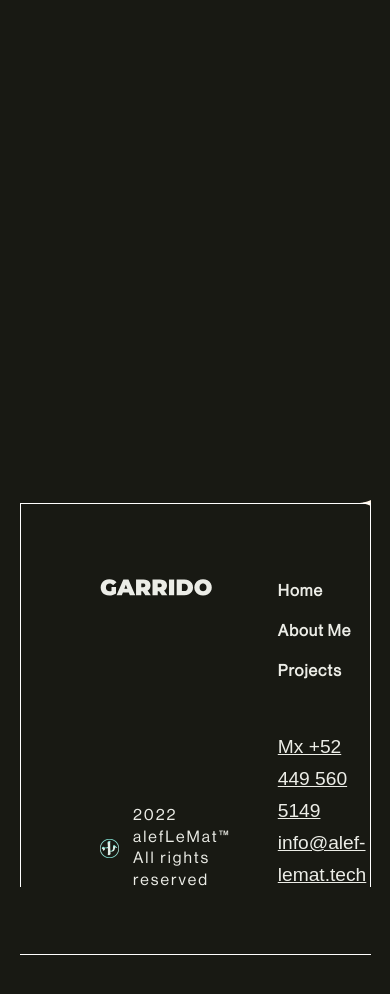
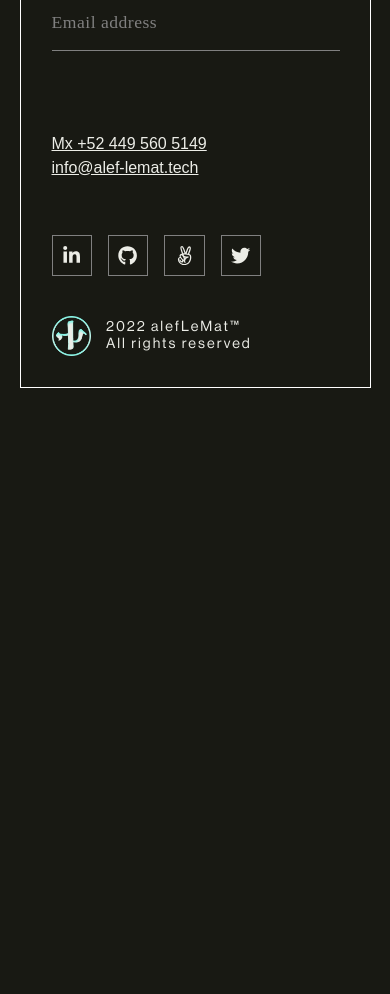
Before and after one commit to alef-garrido/portfolio-garrido, a React (Create React App) app: page / in a window 390 px wide. Shown: the part 2660-3654 px from the top of the page. After the commit the page ends 3064 px from the top, so only its background shows below. Built offline with nearby package versions, Linux system fonts and the light colour scheme; a web font is replaced by a local one.

Commit message:
Set mobile layout

```diff
--- a/src/scss/footer.scss
+++ b/src/scss/footer.scss
@@ -37,7 +37,7 @@
 }
 
 .footer-line-1 {
-  height: 24rem;
+  height: 44rem;
 }
 
 .footer-line-2 {
@@ -52,13 +52,13 @@
 
 .footer-line-left {
   left: 0;
-  height: 24rem;
+  height: 44rem;
 }
 
 .footer-line-right {
   right: 0;
   left: auto;
-  height: 24rem;
+  height: 44rem;
 }
 
 .footer-line-bottom {
@@ -215,3 +215,86 @@
     border-color: #39d353;
   }
 }
+
+@media screen and (min-width: 320px) and (max-width: 568px) {
+  .footer--container {
+    height: clamp(185vmin, 180vmin, 182vmin);
+    position: relative;
+    display: flex;
+    flex-direction: column;
+    padding: 4rem 2rem;
+    margin-bottom: 1rem;
+  }
+
+  .footer--border {
+    left: 250px;
+  }
+
+  .footer-line-left {
+    height: 94rem;
+  }
+
+  .footer-line-right {
+    height: 94rem;
+  }
+
+  .footer--content {
+    width: 90%;
+  }
+
+  .footer--menu {
+    padding: 0;
+  }
+
+  .footer--disclaimer {
+    position: absolute;
+    bottom: 2rem;
+    margin-top: 2rem;
+    line-height: 105%;
+    letter-spacing: 2px;
+
+    p {
+      font-size: 0.9rem;
+    }
+  }
+
+  .footer--disclaimer img {
+    margin-right: 0.9rem;
+    width: 17%;
+  }
+
+  .footer--contact {
+    position: absolute;
+    bottom: 13rem;
+  }
+
+  .contact--item {
+    font-size: 1rem;
+    line-height: 1.5rem;
+  }
+
+  .footer-line-1 {
+    height: 0;
+  }
+
+  .footer--form {
+    width: clamp(260px, 288px, 300px);
+  }
+
+  .footer--menu ul li {
+    margin-bottom: 0.5rem;
+
+    a {
+      font-weight: 600;
+    }
+  }
+
+  .footer--title {
+    font-size: 1.1rem;
+  }
+
+  .footer--rrss {
+    position: absolute;
+    bottom: 7rem;
+  }
+}
--- a/src/scss/projects.scss
+++ b/src/scss/projects.scss
@@ -61,7 +61,7 @@
     width: 100%;
     display: grid;
     padding: 0%;
-    grid-template-rows: 1fr 100px 100px;
+    grid-template-rows: 1fr 100px;
     gap: 85vmax;
 
     .project-thumbnail-full img {
```
